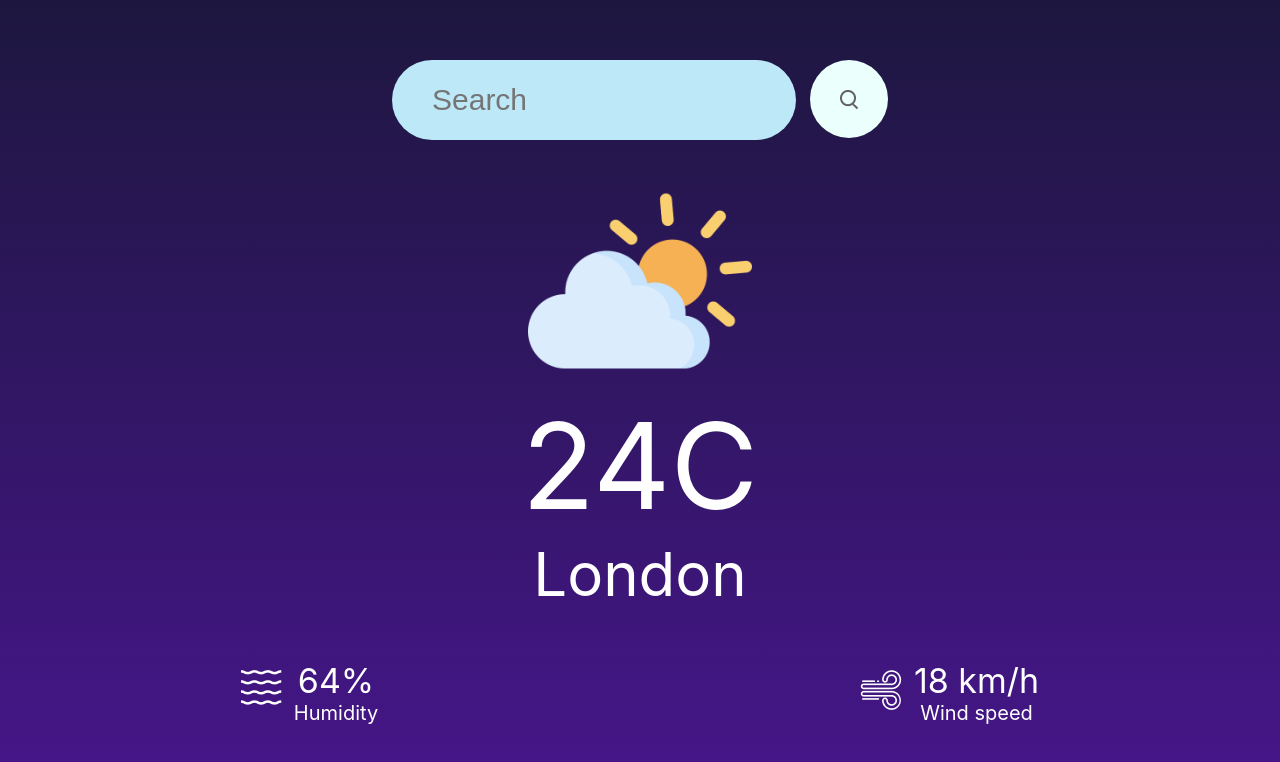
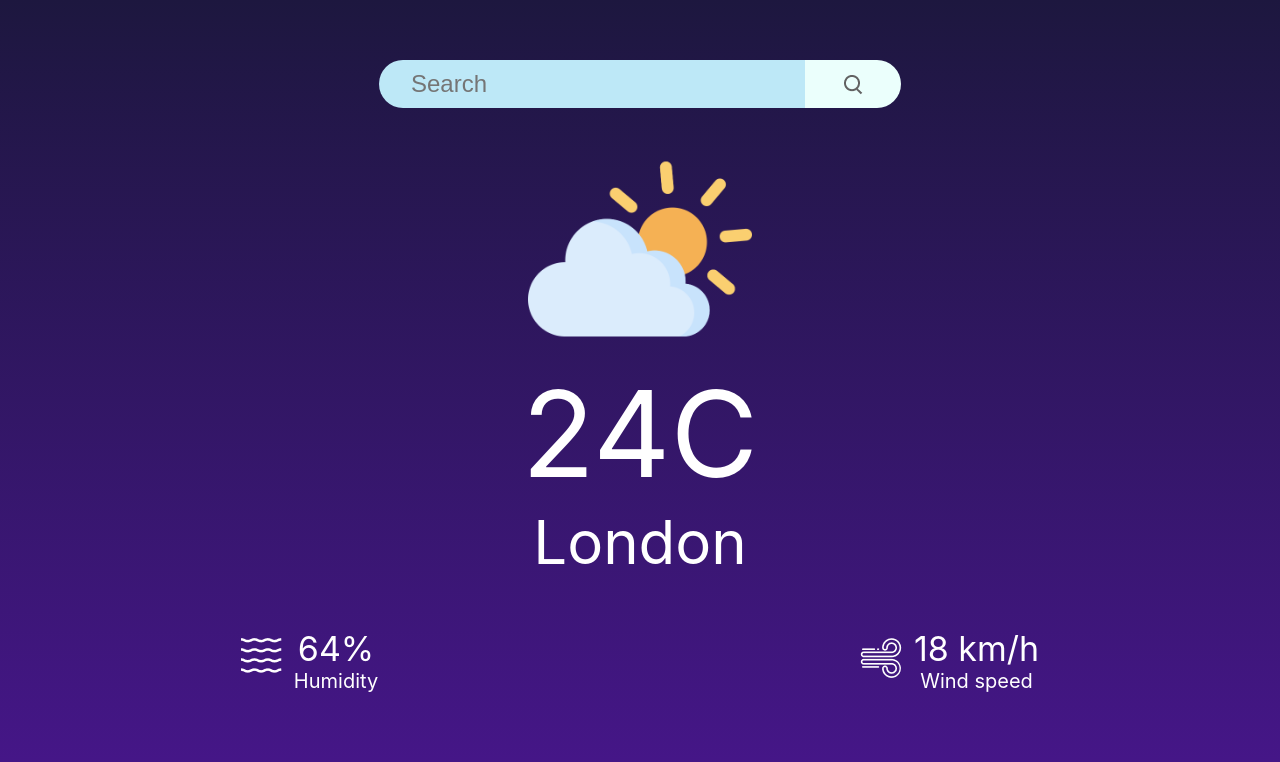
Before and after one commit to MaxOgnenoi/weather-app-react, a React (Create React App) app: page / in a window 1280 px wide. Shown: the top 762 px of the page. Built offline with nearby package versions, Linux system fonts and the light colour scheme; no server answers.

Commit message:
styling2

```diff
--- a/src/components/WeatherApp/WeatherApp.css
+++ b/src/components/WeatherApp/WeatherApp.css
@@ -8,34 +8,40 @@
 .top-bar {
     display: flex;
     justify-content: center;
-    gap: 14px;
+
     padding-top: 60px;
 }
 
 .top-bar input {
     display: flex;
     width: 362px;
-    height: 78px;
+    height: 3rem;
     background: #bde8f7;
     border: none;
     outline: none;
-    border-radius: 40px;
-    padding-left: 40px;
+    margin: 0;
+    border-radius: 1.5rem 0 0 1.5rem;
+    padding: 0 2rem;
     color: #626262;
-    font-size: 30px;
+    font-size: 1.5rem;
     font-weight: 400;
+    line-height: 1;
+    align-items: center;
 }
 
 .search-icon {
     display: flex;
+    width: 6rem;
     justify-content: center;
     align-items: center;
-    width: 78px;
-    height: 78px;
+    border: none;
+    outline: none;
+    height: 3rem;
     background: #ebfffc;
-    border-radius: 40px;
+    border-radius: 0 1.5rem 1.5rem 0;
     cursor: pointer;
 }
+
 
 .weather-image {
     margin-top: 29px;
```
